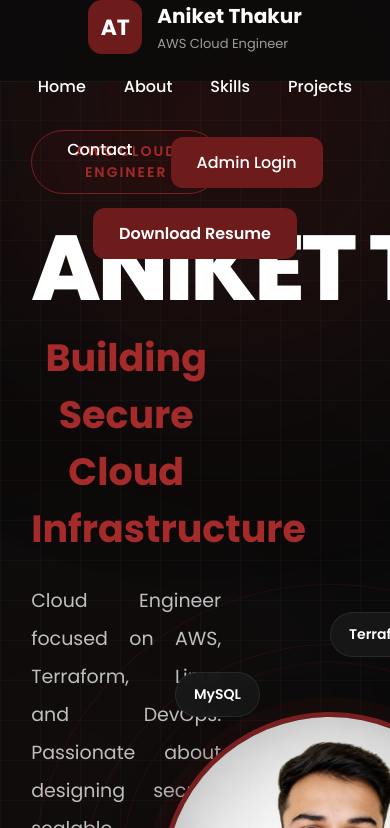
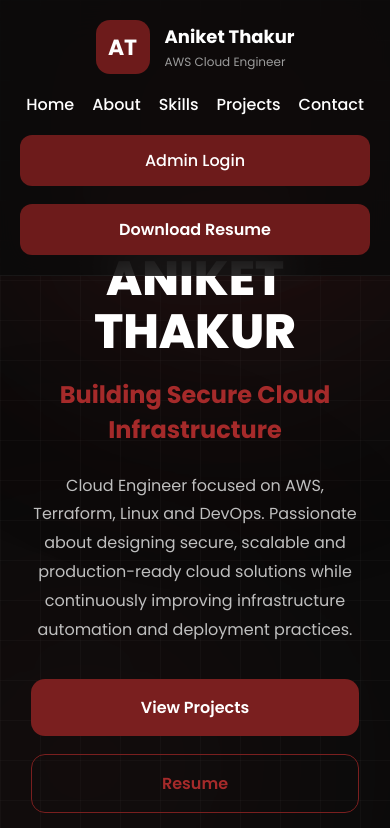
Before and after one commit to aniketthakur9/MyPortfolioWebsite, a plain HTML site: page index.html in a window 390 px wide. Shown: the top 828 px of the page. Drawn offline with nearby package versions, Linux system fonts and the light colour scheme.

Commit message:
Responsive Hero

```diff
--- a/style.css
+++ b/style.css
@@ -2737,7 +2737,7 @@ body{
     align-items:center;
 }
 
-..profile-wrapper{
+.profile-wrapper{
 
     position:relative;
 
@@ -3145,3 +3145,117 @@ body{
 .github i{
     transform: translate(1px, -1px);
 }
+/* =====================================================
+   MOBILE RESPONSIVE (PHONES)
+=====================================================*/
+
+@media screen and (max-width:768px){
+
+    /* ---------- NAVBAR ---------- */
+
+    .navbar{
+        flex-direction:column;
+        height:auto;
+        padding:20px;
+        gap:18px;
+    }
+
+    .logo{
+        width:100%;
+        justify-content:center;
+    }
+
+    .logo-text h3{
+        font-size:18px;
+    }
+
+    .logo-text p{
+        font-size:12px;
+    }
+
+    .nav-links{
+        width:100%;
+        justify-content:center;
+        gap:18px;
+        flex-wrap:wrap;
+    }
+
+    .resume-btn{
+        width:100%;
+        text-align:center;
+    }
+
+    /* ---------- HERO ---------- */
+
+    .hero{
+        padding-top:180px;
+        padding-bottom:70px;
+    }
+
+    .hero-content{
+        grid-template-columns:1fr;
+        text-align:center;
+        gap:50px;
+    }
+
+    .hero-left{
+        max-width:100%;
+    }
+
+    .hero-left h1{
+        font-size:48px;
+        line-height:1.1;
+        letter-spacing:0;
+        white-space:normal;
+    }
+
+    .hero-left h2{
+        font-size:24px;
+        min-height:auto;
+    }
+
+    .hero-left p{
+        font-size:16px;
+        text-align:center;
+        line-height:1.8;
+    }
+
+    .hero-buttons{
+        justify-content:center;
+    }
+
+    .hero-buttons a{
+        width:100%;
+    }
+
+    /* ---------- PROFILE ---------- */
+
+    .profile-wrapper{
+        width:320px;
+        height:320px;
+        margin:auto;
+    }
+
+    .profile-container{
+        width:220px;
+        height:220px;
+    }
+
+    .ring1,
+    .ring2,
+    .ring3{
+        display:none;
+    }
+
+    .floating-tag{
+        display:none;
+    }
+
+    /* ---------- STATS ---------- */
+
+    .hero-stats{
+        grid-template-columns:repeat(2,1fr);
+        gap:16px;
+    }
+
+}
```
